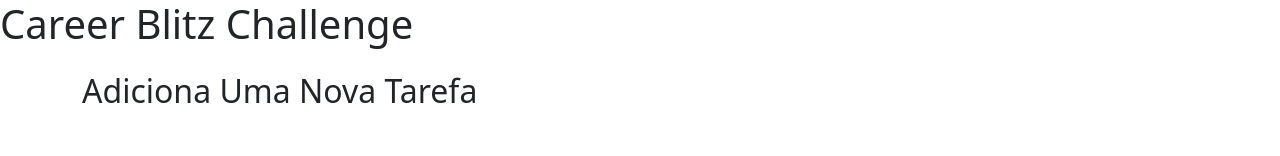
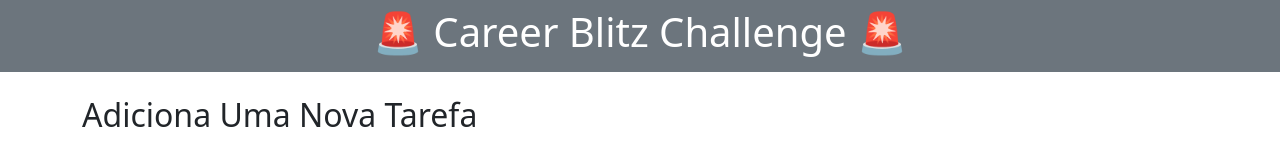
Before and after one commit to Ivanielson/sd-014-b-career-blitz-challenge, a React (Create React App) app in the folder front-end/: page /tasks in a window 1280 px wide. Shown: the top 156 px of the page. Built offline with nearby package versions, Linux system fonts and the light colour scheme; no server answers.

Commit message:
:lipstick: feat: Estilizaçao do header da página

```diff
--- a/front-end/src/App.js
+++ b/front-end/src/App.js
@@ -6,7 +6,9 @@ function App() {
   return (
     <TaskProvider>
       <main>
-        <h1>Career Blitz Challenge</h1>
+        <header className="bg-secondary p-2 text-white text-center">
+          <h1 className="display-6">🚨 Career Blitz Challenge 🚨</h1>
+        </header>
         <Router />
       </main>
     </TaskProvider>
```
